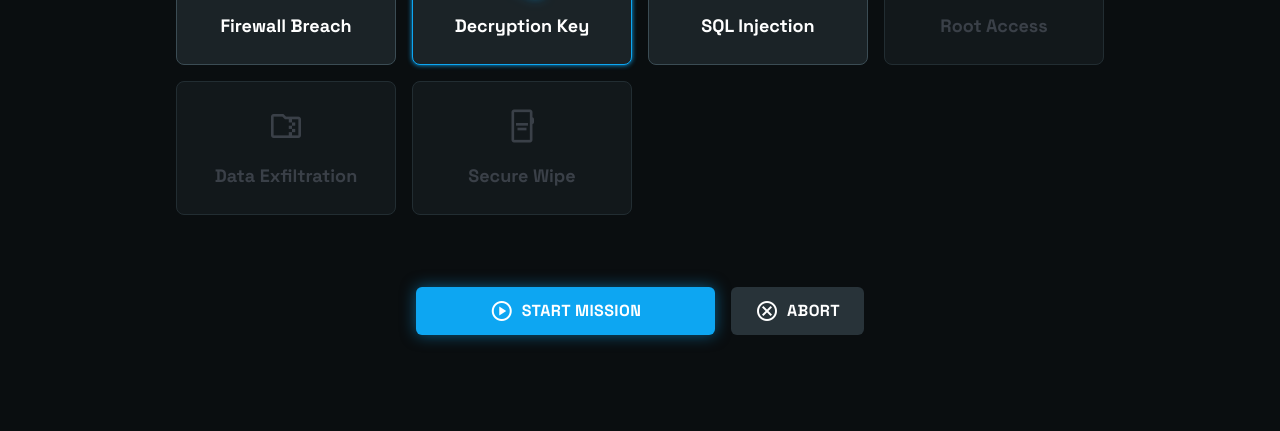
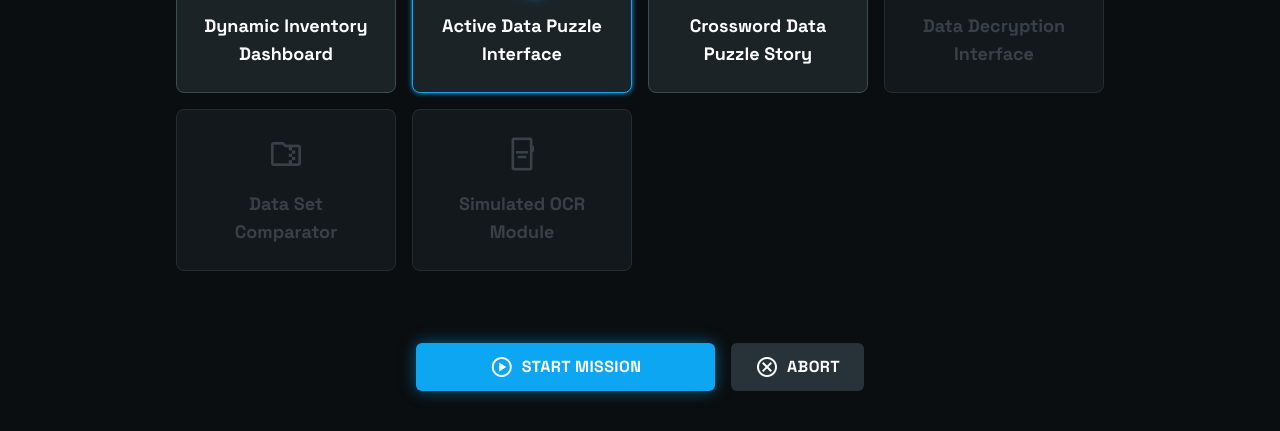
Before and after one commit to Gregcrn/datarescue-exemple, a plain HTML site: page futuristic_mission_dashboard/code.html in a window 1280 px wide. Shown: the part 637-1068 px from the top of the page. Before the commit the page ends 1012 px from the top, so only its background shows below. Drawn offline with nearby package versions, Linux system fonts and the light colour scheme.

Commit message:
Add objective description and update puzzle status titles for clarity

```diff
--- a/futuristic_mission_dashboard/code.html
+++ b/futuristic_mission_dashboard/code.html
@@ -92,36 +92,37 @@
           </div>
           <div class="border-t border-[#283339] pt-8">
             <h2 class="text-white text-2xl font-bold tracking-wide px-4 pb-4">Puzzle Status</h2>
-            <div class="grid grid-cols-[repeat(auto-fit,minmax(200px,1fr))] gap-4 p-4">
+            <div class="grid grid-cols-[repeat(auto-fit,minmax(200px,1fr))] gap-4 p-4 text-center">
               <div
                 class="flex flex-col items-center justify-center gap-4 rounded-lg border border-[#3b4c54] bg-[#1b2327] p-6 hover:bg-[#283339] transition-all cursor-pointer">
                 <span class="material-symbols-outlined text-4xl text-gray-400"> lock </span>
-                <h3 class="text-white text-lg font-bold">Firewall Breach</h3>
+                <h3 class="text-white text-lg font-bold">Dynamic Inventory Dashboard</h3>
               </div>
               <div
                 class="flex flex-col items-center justify-center gap-4 rounded-lg border glowing-border bg-[#1b2327] p-6 hover:bg-[#283339] transition-all cursor-pointer">
                 <span class="material-symbols-outlined text-4xl glowing-icon"> wifi_password </span>
-                <h3 class="text-white text-lg font-bold">Decryption Key</h3>
+                <h3 class="text-white text-lg font-bold">Active Data Puzzle Interface</h3>
               </div>
               <div
                 class="flex flex-col items-center justify-center gap-4 rounded-lg border border-[#3b4c54] bg-[#1b2327] p-6 hover:bg-[#283339] transition-all cursor-pointer">
                 <span class="material-symbols-outlined text-4xl text-gray-400"> database </span>
-                <h3 class="text-white text-lg font-bold">SQL Injection</h3>
+                <h3 class="text-white text-lg font-bold">Crossword Data Puzzle Story</h3>
               </div>
               <div
                 class="flex flex-col items-center justify-center gap-4 rounded-lg border border-[#3b4c54] bg-[#1b2327] p-6 opacity-50 cursor-not-allowed">
                 <span class="material-symbols-outlined text-4xl text-gray-500"> dns </span>
-                <h3 class="text-gray-500 text-lg font-bold">Root Access</h3>
+                <h3 class="text-gray-500 text-lg font-bold">Data Decryption Interface</h3>
               </div>
               <div
                 class="flex flex-col items-center justify-center gap-4 rounded-lg border border-[#3b4c54] bg-[#1b2327] p-6 opacity-50 cursor-not-allowed">
                 <span class="material-symbols-outlined text-4xl text-gray-500"> folder_zip </span>
-                <h3 class="text-gray-500 text-lg font-bold">Data Exfiltration</h3>
+                <h3 class="text-gray-500 text-lg font-bold">Data Set
+                        Comparator</h3>
               </div>
               <div
                 class="flex flex-col items-center justify-center gap-4 rounded-lg border border-[#3b4c54] bg-[#1b2327] p-6 opacity-50 cursor-not-allowed">
                 <span class="material-symbols-outlined text-4xl text-gray-500"> aod </span>
-                <h3 class="text-gray-500 text-lg font-bold">Secure Wipe</h3>
+                <h3 class="text-gray-500 text-lg font-bold">Simulated OCR Module</h3>
               </div>
             </div>
           </div>
```
Also changed, not shown: dynamic_inventory_dashboard/code.html (+5 -0 lines).
